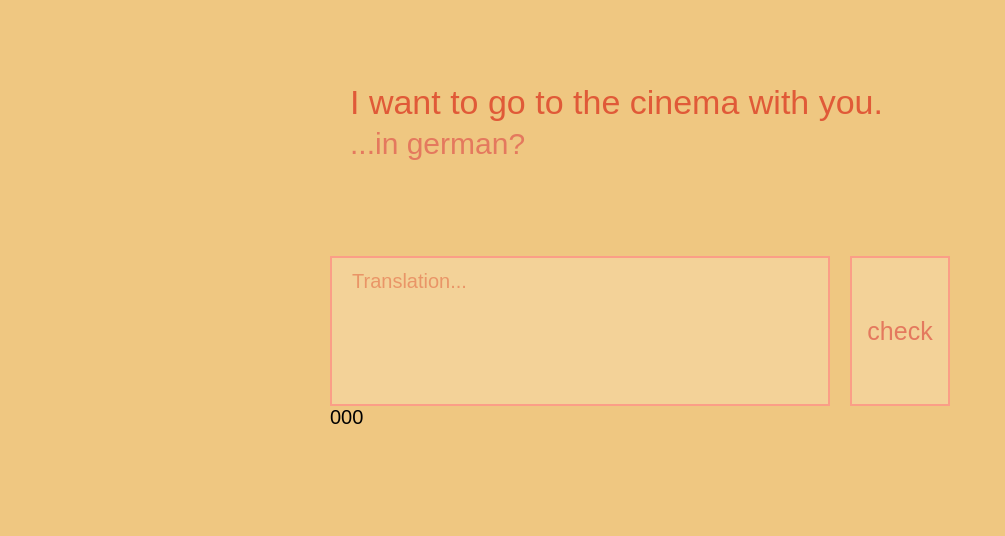
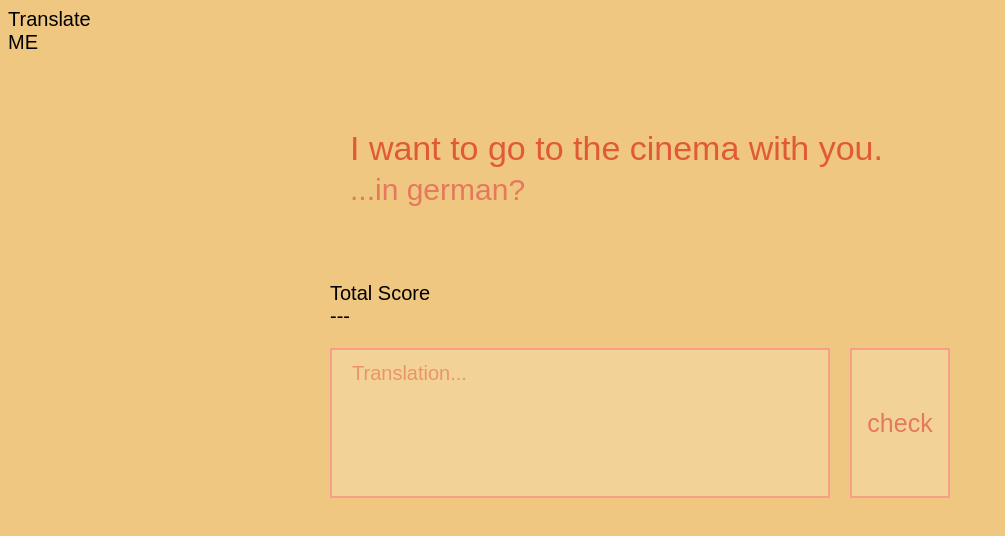
Before and after one commit to gaertnerl/translate-me, a website built with webpack: page webapp/src/html/game.html in a window 1280 px wide. Shown: the whole page, without its empty margins (0-1005 px from the left). Built offline with nearby package versions, Linux system fonts and the light colour scheme; no server answers.

Commit message:
update webapp html

```diff
--- a/webapp/src/html/game.html
+++ b/webapp/src/html/game.html
@@ -3,31 +3,45 @@
 
 <head>
     <title>Translate Me</title>
+    <link rel="preconnect" href="https://fonts.googleapis.com">
+    <link rel="preconnect" href="https://fonts.gstatic.com" crossorigin>
+    <link href="https://fonts.googleapis.com/css2?family=Roboto:wght@100;300;400;700;900&display=swap" rel="stylesheet">
     <link rel="shortcut icon" href="../favicon.ico" />
     <link rel="stylesheet" href="../style/style.css">
-    <script src="../compiled_js/game.js"></script>
     <script src="https://code.jquery.com/jquery-3.6.0.min.js"
         integrity="sha256-/xUj+3OJU5yExlq6GSYGSHk7tPXikynS7ogEvDej/m4=" crossorigin="anonymous"></script>
 </head>
 
 <body>
+    <div id="background-overlay">
+        <div id="navbar">
+            <div id="logo">
+                <div id="logo-translate">Translate</div>
+                <div id="logo-me">ME</div>
+            </div>
+        </div>
+
         <div class="flex-center">
             <div id="content">
                 <div id="original-text-container">
                     <div class="original-text-row" id="original-text">I want to go to the cinema with you.</div>
                     <div class="original-text-row">...in german?</div>
                 </div>
+                <div id="score-board">
+                    <div id="total-score">
+                        <div id="total-score-label">Total Score</div>
+                        <div id="total-score-num">---</div>
+                    </div>
+                    <div id="score-list"></div>
+                </div>
                 <div class="flex-center">
                     <textarea id="user-translation" placeholder="Translation..."></textarea>
                     <button id="submit-translation-button" type="submit">check</button>
                 </div>
-            <div id="score">000</div>
+            </div>
         </div>
     </div>
 </body>
+<script src="../compiled_js/game.js"></script>
 
 </html>
-
-<script>
-
-</script>
```
Lines whose indentation alone changed are shown as unchanged.
